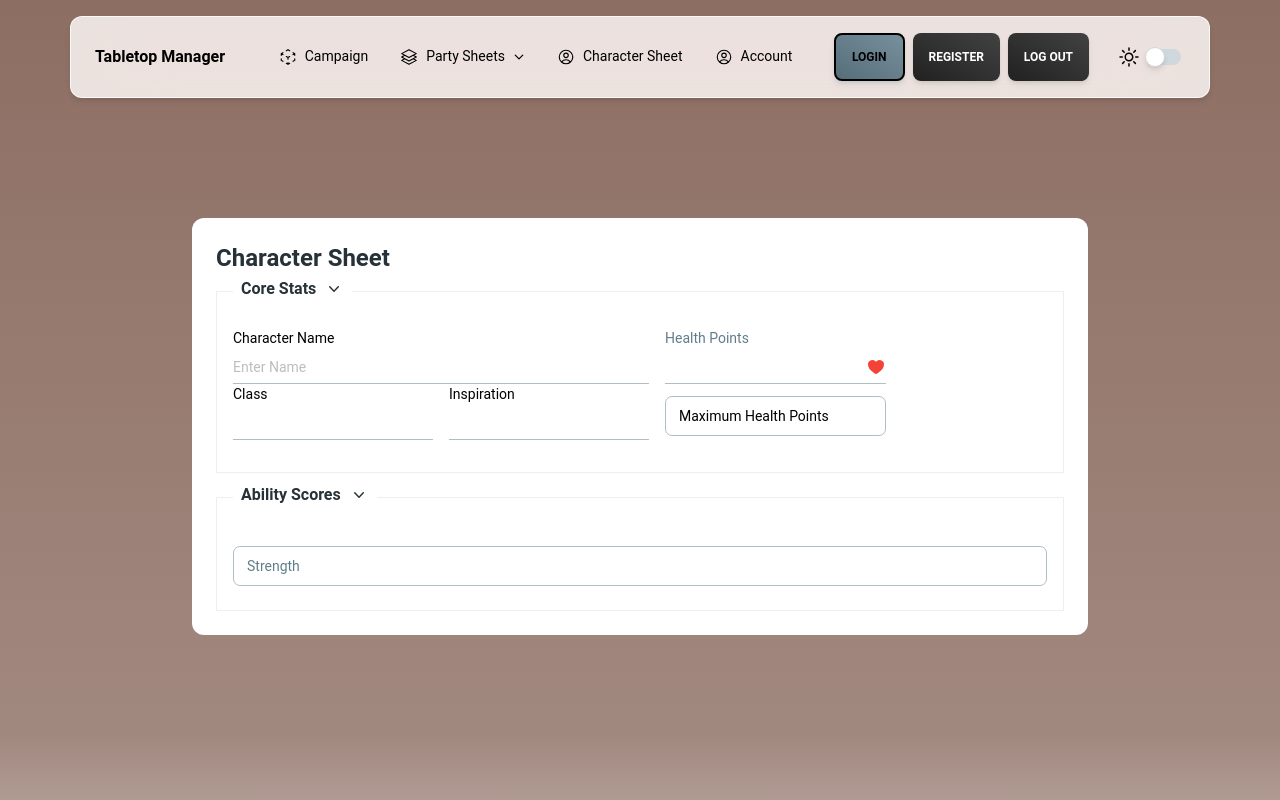
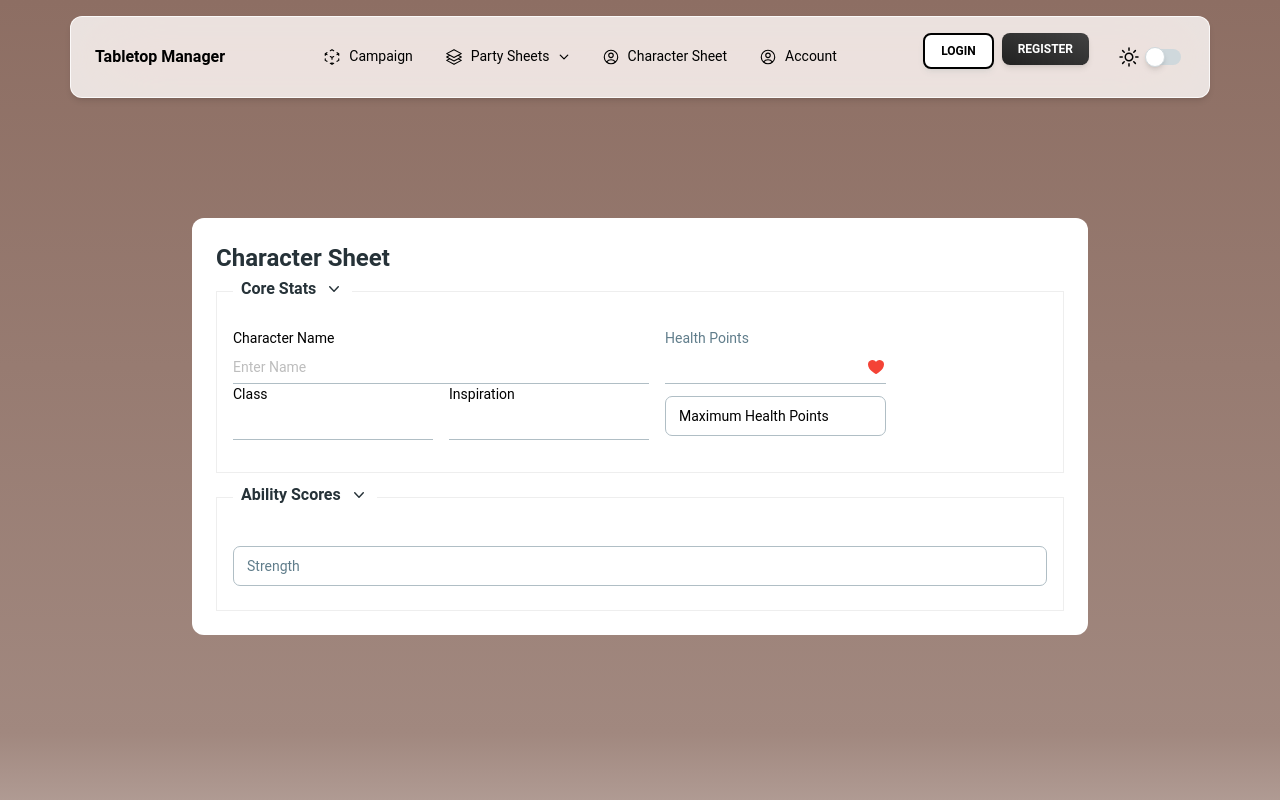
Before and after one commit to K-9A/tabletop-manager, a Next.js app: page /character in a window 1280 px wide. Shown: the top 800 px of the page. Built offline with nearby package versions, Linux system fonts and the light colour scheme.

Commit message:
Early Auth Setup
Installed bcrypt for password hashing and made some progress setting up NavBar for auth functions.

```diff
--- a/components/character/subsections/core-stats.tsx
+++ b/components/character/subsections/core-stats.tsx
@@ -2,7 +2,7 @@ import React, { useState } from "react";
 import ErrorMessage from "../../helper/error-message";
 
 import { useDispatch } from "react-redux";
-import { coreActions } from "@/store/char-store/coreSlice";
+import { coreActions } from "@/store/char-store/core-stats-slice";
 
 import { Card, Input } from "@material-tailwind/react";
 import { FormikProps } from "formik";
--- a/components/layout/navbar.tsx
+++ b/components/layout/navbar.tsx
@@ -1,4 +1,8 @@
 import React from "react";
+
+//Redux imports
+import { useSelector } from "react-redux";
+
 import Link from "next/link";
 import ThemeSwitch from "./dark-mode/theme-switch";
 
@@ -246,6 +250,9 @@ function NavList() {
 }
 
 export function NavBar() {
+  //Auth validator for component rendering
+  const isAuth = useSelector((state) => state.auth.isAuthenticated);
+
   const [openNav, setOpenNav] = React.useState<boolean>(false);
   const [isDarkMode, setIsDarkMode] = React.useState<boolean>(false);
 
@@ -271,20 +278,31 @@ export function NavBar() {
           <NavList />
         </div>
         <div className="hidden gap-2 lg:flex">
+          {!isAuth && (
+            <Link href="/login">
               <Button
                 variant="gradient"
                 size="sm"
-            color="blue-gray"
+                color="white"
                 className="bg-white text-black border-2 border-black whitespace-nowrap"
               >
                 Login
               </Button>
+            </Link>
+          )}
+
+          {!isAuth && (
+            <Link href="/register">
               <Button variant="gradient" size="sm" className="">
                 Register
               </Button>
+            </Link>
+          )}
+          {isAuth && (
             <Button variant="gradient" size="sm" className="whitespace-nowrap">
               Log Out
             </Button>
+          )}
           <div className="w-24 flex justify-center items-center">
             <ListItem className="flex items-center">
               <span className="px-2">
@@ -317,6 +335,8 @@ export function NavBar() {
       <Collapse open={openNav}>
         <NavList />
         <div className="flex w-full flex-nowrap items-center gap-2 lg:hidden">
+          {!isAuth && (
+            <Link href="/login">
               <Button
                 variant="outlined"
                 size="sm"
@@ -325,6 +345,11 @@ export function NavBar() {
               >
                 Login
               </Button>
+            </Link>
+          )}
+
+          {!isAuth && (
+            <Link href="/register">
               <Button
                 variant="gradient"
                 size="sm"
@@ -333,6 +358,9 @@ export function NavBar() {
               >
                 Register
               </Button>
+            </Link>
+          )}
+          {isAuth && (
             <Button
               variant="gradient"
               size="sm"
@@ -341,6 +369,7 @@ export function NavBar() {
             >
               Log Out
             </Button>
+          )}
         </div>
         <div className="w-24 flex justify-center items-center">
           <ListItem className="flex items-center">
--- a/package.json
+++ b/package.json
@@ -15,6 +15,7 @@
     "@types/node": "20.5.7",
     "@types/react": "^18.2.21",
     "@types/react-dom": "^18.2.7",
+    "bcrypt": "^5.1.1",
     "eslint": "8.48.0",
     "eslint-config-next": "13.4.19",
     "formik": "^2.4.3",
--- a/store/index.ts
+++ b/store/index.ts
@@ -1,8 +1,8 @@
 import { configureStore } from "@reduxjs/toolkit";
 
 // Slice Imports
-import authReducer from "./authSlice";
-import coreReducer from "./char-store/coreSlice";
+import authReducer from "./auth-slice";
+import coreReducer from "./char-store/core-stats-slice";
 
 const store = configureStore({
     reducer: {
```
Also changed, not shown: store/auth-slice.ts (renamed from store/authSlice.ts), store/char-store/core-stats-slice.ts (renamed from store/char-store/coreSlice.ts), 1 other file (tests, documents, lock files or other folders). Lines whose indentation alone changed are shown as unchanged.
